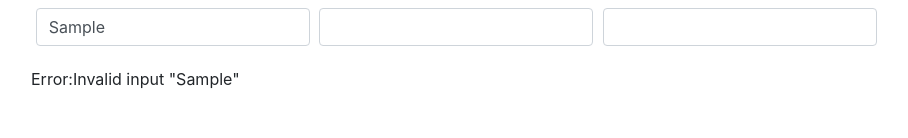
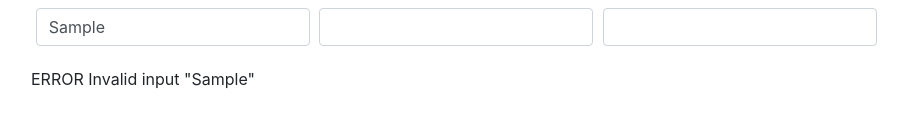
Before and after one commit to ekoemets/tnt-calculator, a React (Create React App) app: page / in a window 1280 px wide. Both pictures are taken after typing "Sample", "Sample", "Sample", "Sample", "Sample", "Sample" into the empty fields and a click on the button "Calculate". Shown: the part 162-300 px from the top of the page, without its empty margins (39-947 px from the left). Built offline with nearby package versions, Linux system fonts and the light colour scheme.

Commit message:
Formatting

```diff
--- a/src/components/Result.js
+++ b/src/components/Result.js
@@ -6,7 +6,7 @@ export class Result extends Component{
         return(
             <div className="text-left">
             {Object.keys(this.props.result).map(key =>
-                <p className="my-1">{key}:{this.props.result[key]}</p>)}
+                <p className="my-1">{key.toUpperCase()}  {this.props.result[key]}</p>)}
 
             </div>
         )
--- a/src/components/TNTcalculator.js
+++ b/src/components/TNTcalculator.js
@@ -69,9 +69,9 @@ function calcTabel(read, veerud){
     DY:math.format(DY,precision),
     EXY:math.format(EXY,precision),
     COV:math.format(COV,precision),
-    sigmaX:math.format(sigmaX,precision),
-    sigmaY:math.format(sigmaY,precision),
-    soltumatud:soltumatud,
+    sigma_X:math.format(sigmaX,precision),
+    sigma_Y:math.format(sigmaY,precision),
+    sõltumatud:soltumatud,
     korrelatsioonikordaja:math.format(COV/(sigmaX*sigmaY),precision)
   }
 }
```
